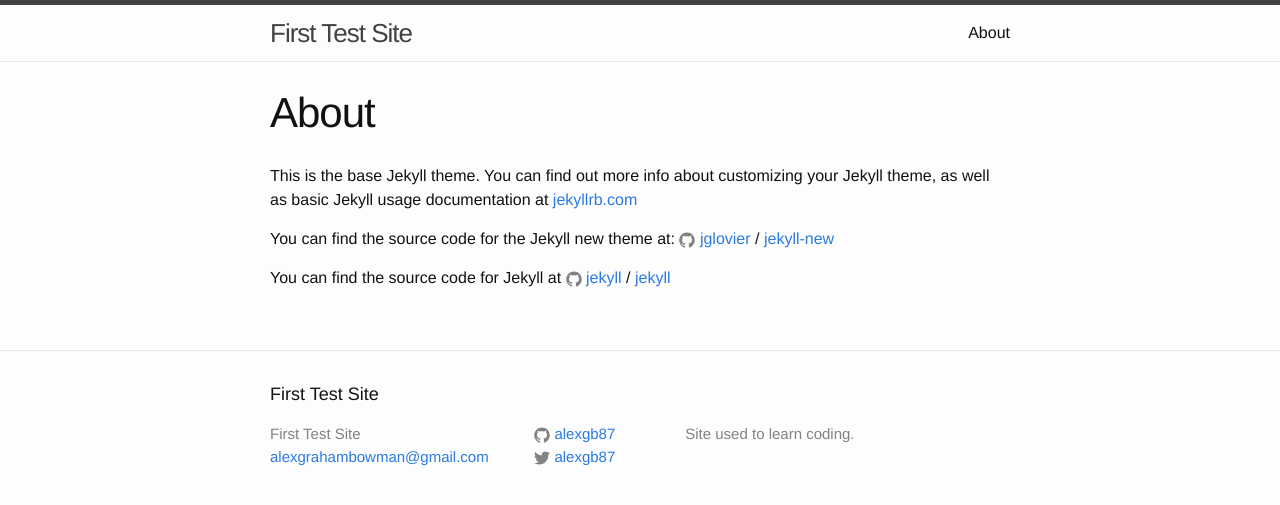
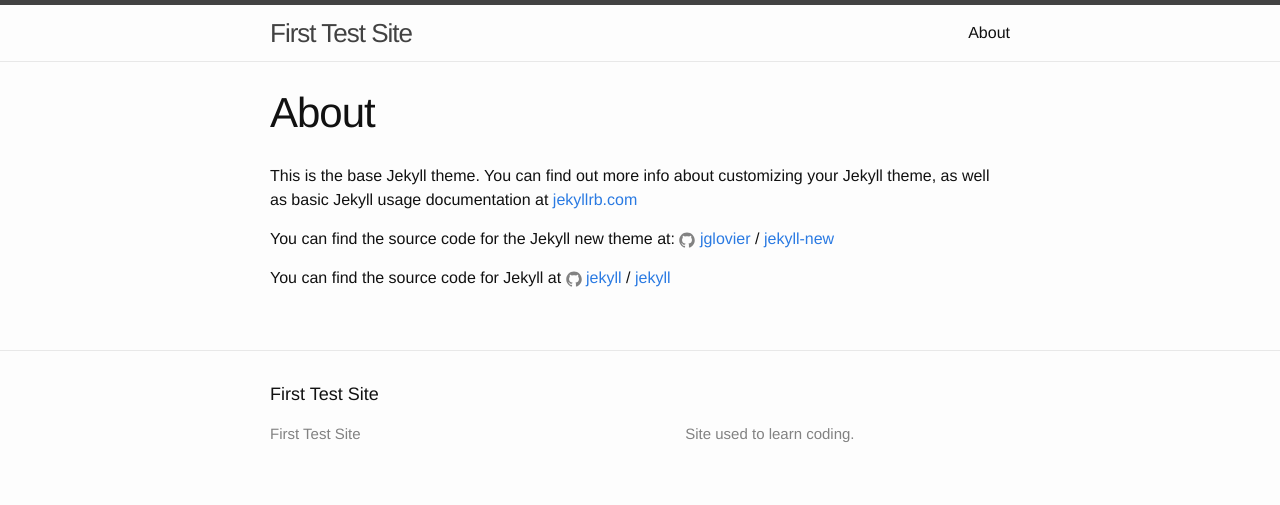
Before and after one commit to alexgb87/alexgb87.github.io, a Jekyll site: the page built from about.md, in a window 1280 px wide. Shown: the top 505 px of the page. Built offline with Jekyll 4.4.1, drawn with Linux system fonts in a browser that asks for light colours.

Commit message:
Update _config.yml

```diff
--- a/_config.yml
+++ b/_config.yml
@@ -7,13 +7,13 @@
 
 # Site settings
 title: First Test Site
-email: alexgrahambowman@gmail.com
+email:
 description: > # this means to ignore newlines until "baseurl:"
   Site used to learn coding.
 baseurl: "" # the subpath of your site, e.g. /blog
 url: "http://codetestbase.com" # the base hostname & protocol for your site
-twitter_username: alexgb87
-github_username:  alexgb87
+twitter_username:
+github_username:
 
 # Build settings
 markdown: kramdown
```
